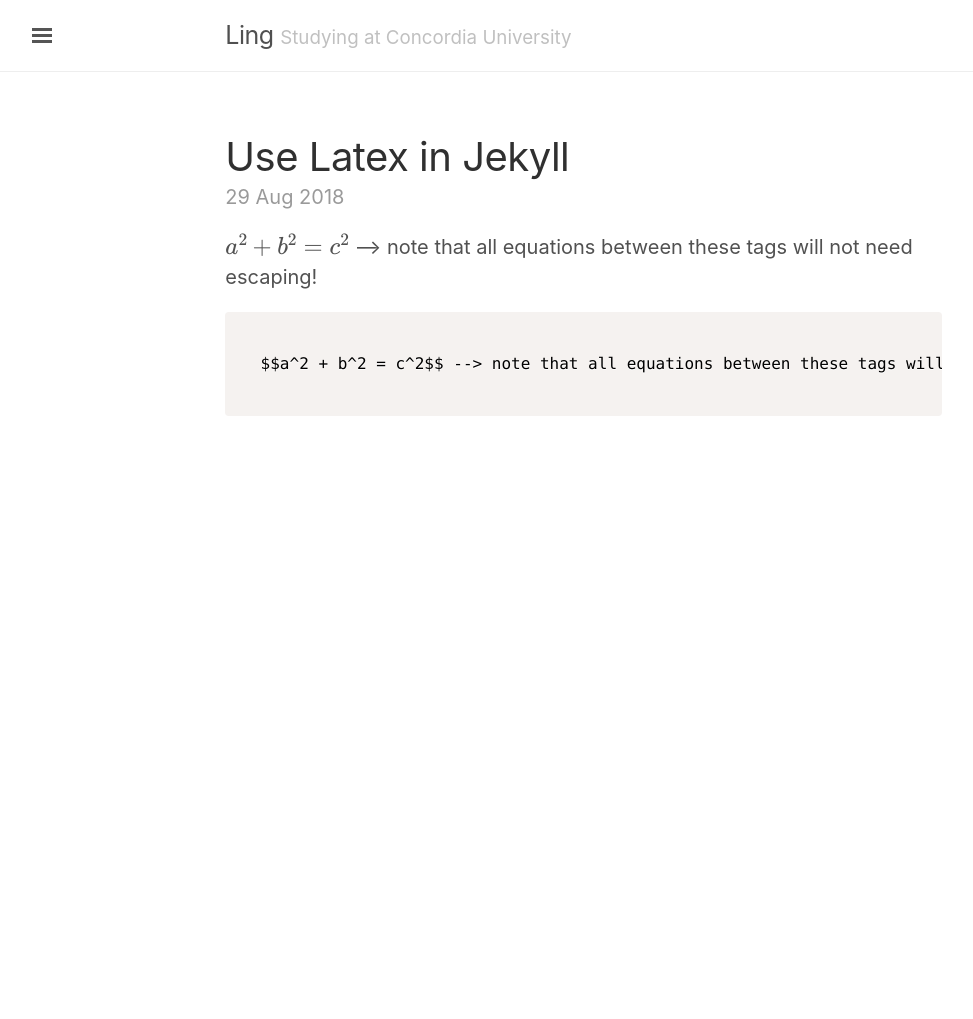
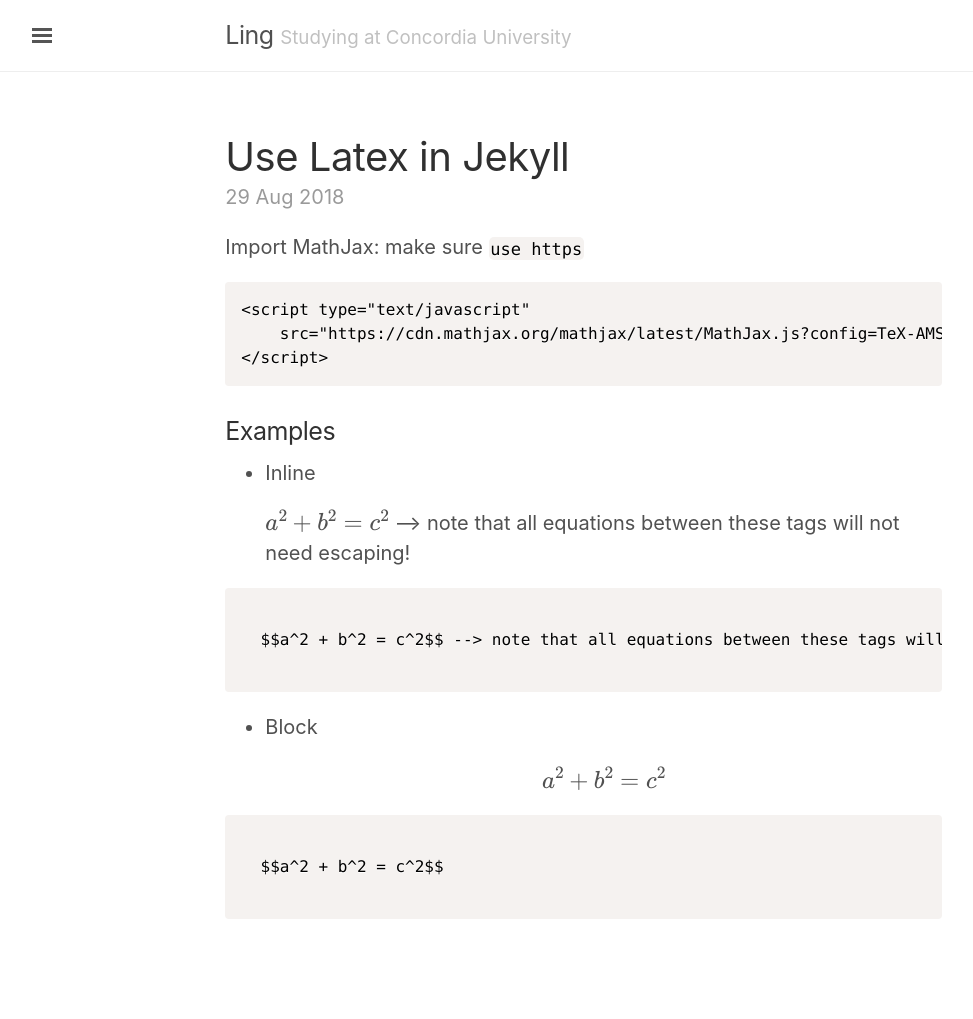
Before and after one commit to lingt-xyz/note, a Jekyll site: the page built from _posts/2018-08-29-use-latex-in-jekyll.md, in a window 1280 px wide. Shown: the whole page, without its empty margins (3-976 px from the left). Built offline with Jekyll 4.4.1, drawn with Linux system fonts in a browser that asks for light colours; formulas are drawn with MathJax 3; before the commit the page ends 900 px from its top, so only the background shows below that.

Commit message:
test latex

````diff
--- a/_posts/2018-08-29-use-latex-in-jekyll.md
+++ b/_posts/2018-08-29-use-latex-in-jekyll.md
@@ -3,8 +3,18 @@
 layout: post
 categories: latex
 ---
+Import MathJax: make sure ```use https```
 
 <!--more-->
+```
+<script type="text/javascript"
+    src="https://cdn.mathjax.org/mathjax/latest/MathJax.js?config=TeX-AMS-MML_HTMLorMML">
+</script>
+```
+
+### Examples
+
+* Inline
 {% raw %}
   $$a^2 + b^2 = c^2$$ --> note that all equations between these tags will not need escaping!
 {% endraw %}
@@ -14,3 +24,14 @@
   $$a^2 + b^2 = c^2$$ --> note that all equations between these tags will not need escaping!
 {% endraw %}
 ```
+
+* Block
+{% raw %}
+  $$a^2 + b^2 = c^2$$
+{% endraw %}
+
+```
+{% raw %}
+  $$a^2 + b^2 = c^2$$
+{% endraw %}
+```
````
